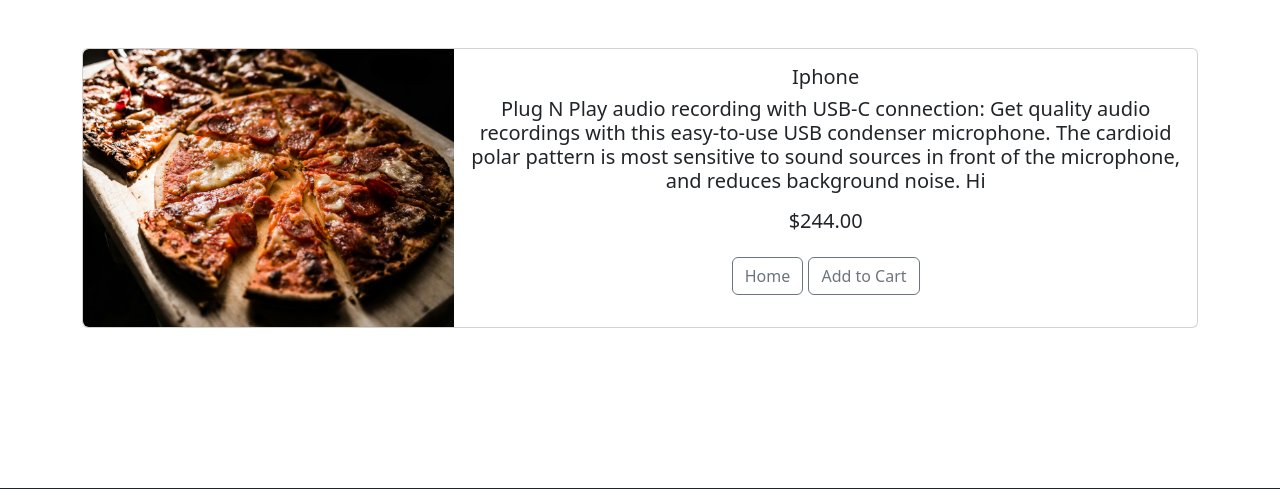
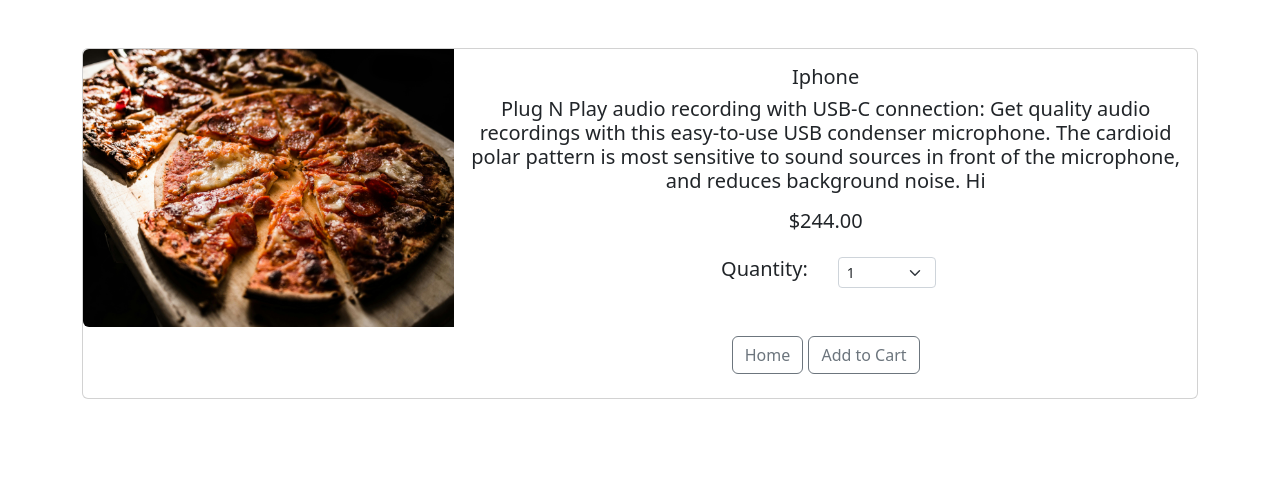
Before and after one commit to Garurab-Subedi/ecom_django, a Django app: page /product/1 in a window 1280 px wide. Shown: the part 56-545 px from the top of the page. Run offline with Django 5.2, Linux system fonts and the light colour scheme; data comes from the database, SQL or seed files in the repository; both versions use the stored data as it was after the commit; some libraries are stand-ins or nearby versions.

Commit message:
add qunatity on cart

```diff
--- a/cart/cart.py
+++ b/cart/cart.py
@@ -14,14 +14,15 @@ class Cart():
         #Make sure cart is available an all pages of site
         self.cart = cart
 
-    def add(self, product):
+    def add(self, product, quantity):
         product_id = str(product.id)
+        product_qty = str(quantity)
 
         #Logic
         if product_id in self.cart:
             pass
         else:
-            self.cart[product_id] = {'price': str(product.price)}
+            self.cart[product_id] = int(product_qty)
 
         self.session.modified = True
 
@@ -33,3 +34,7 @@ class Cart():
         products = Product.objects.filter(id__in=product_ids)
 
         return products
+
+    def get_quants(self):
+        quantities = self.cart
+        return quantities
--- a/store/templates/product.html
+++ b/store/templates/product.html
@@ -30,6 +30,17 @@
                                     ${{ product.price }}
                                 {% endif %}
                                 <br /><br />
+                                <div class="row justify-content-center">
+                                    <div class="col-md-2">Quantity:</div>
+                                    <div class="col-md-2">
+                                <select class="form-select form-select-sm" id="qty-cart">
+                                    <option value="1">1</option>
+                                    <option value="2">2</option>
+                                    <option value="3">3</option>
+                                </select>
+                                    </div>
+                                </div>
+                                <br /><br />
                                 <a href="{% url 'home' %}" class="btn btn-outline-secondary">
                                     Home
                                 </a>
@@ -54,6 +65,7 @@ $(document).on('click', "#add-cart", function(e){
         url: "{% url 'cart_add' %}",
         data: {
             product_id: $('#add-cart').val(),
+            product_qty: $('#qty-cart option:selected').text(),
             csrfmiddlewaretoken: '{{ csrf_token }}',
             action: 'post'
         },
```
Also changed, not shown: cart/templates/cart_summary.html (+18 -0 lines), cart/views.py (+5 -3 lines), db.sqlite3.
